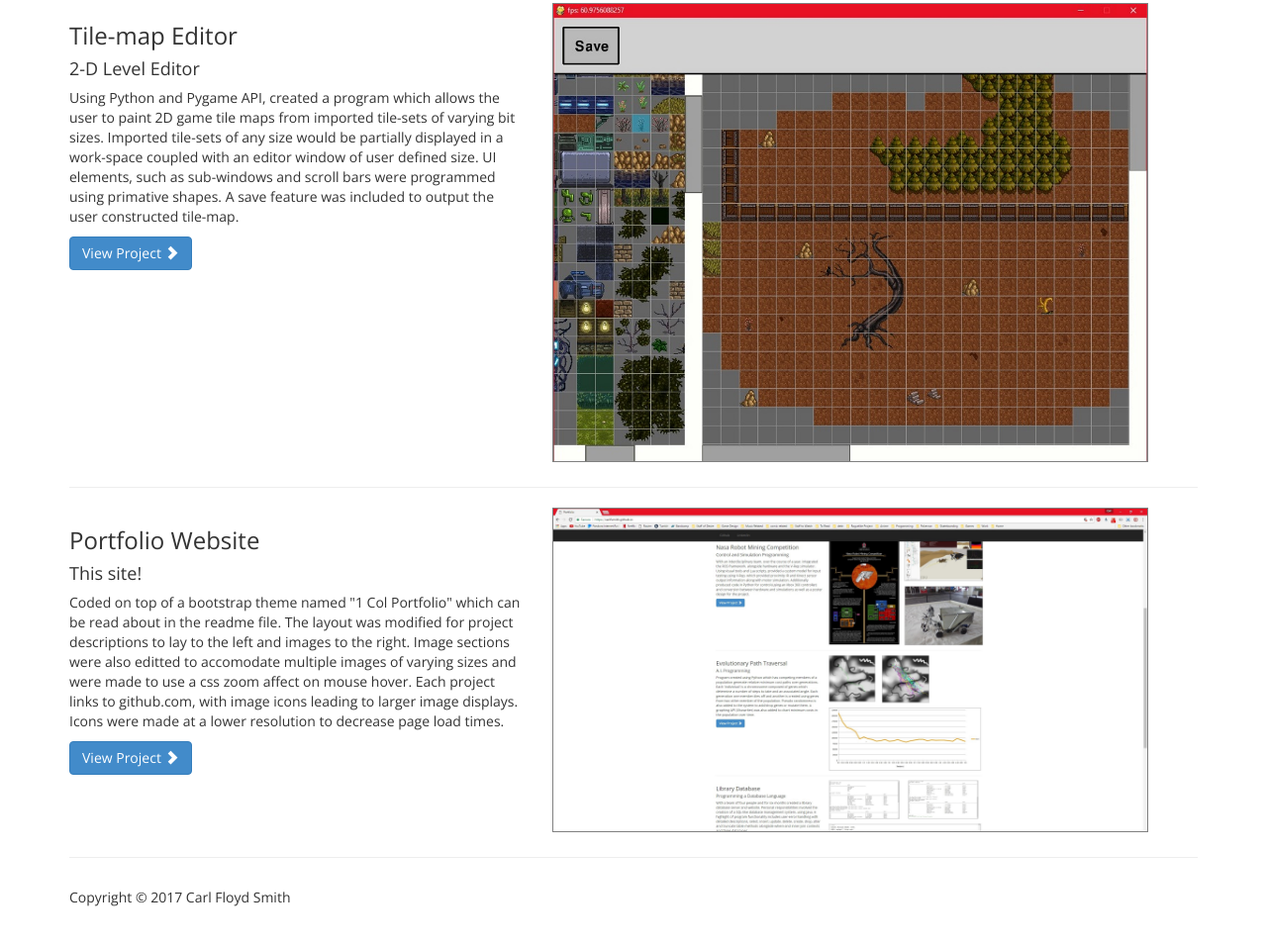
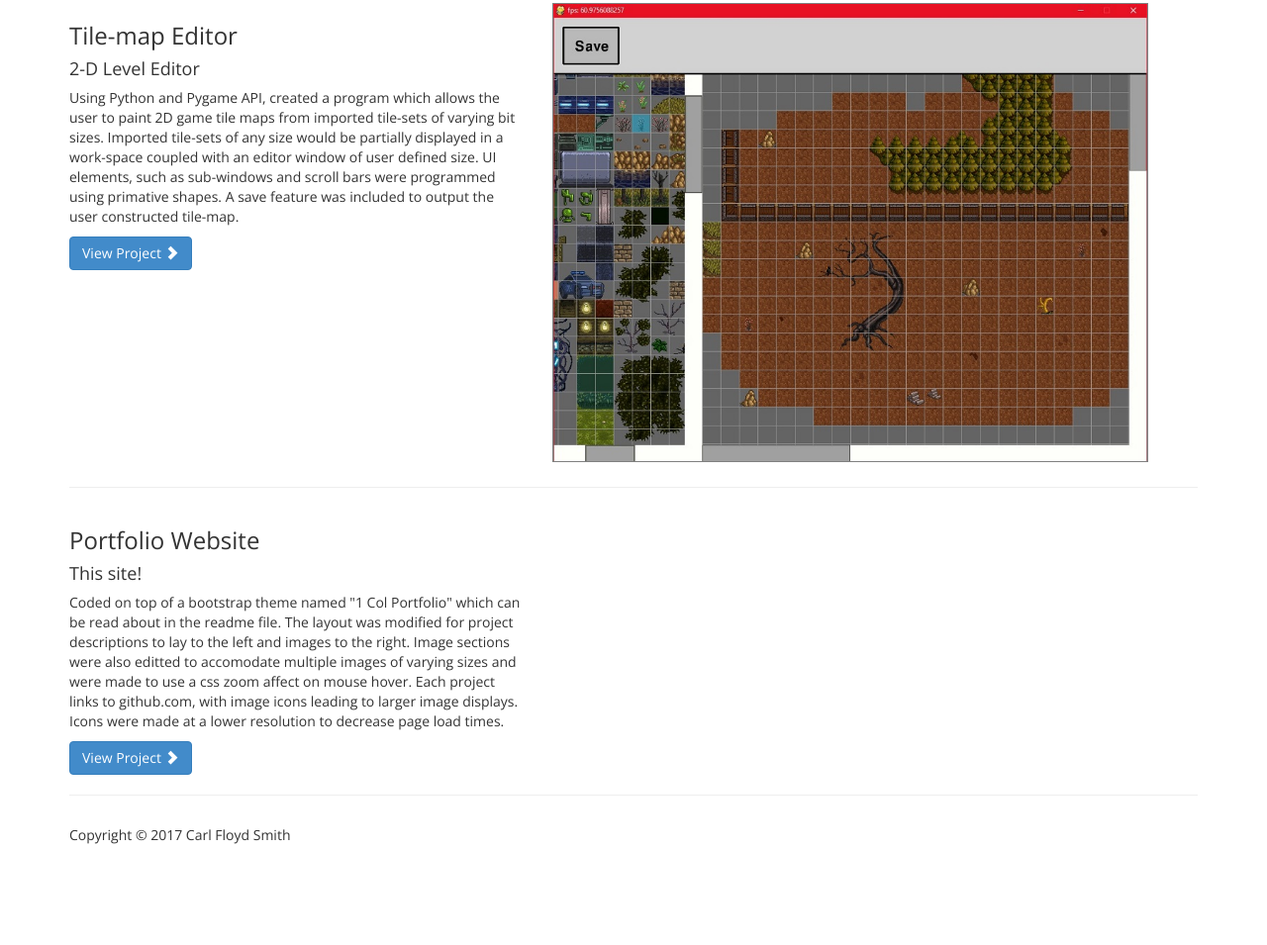
Before and after one commit to carlfsmith/carlfsmith.github.io, a plain HTML site: page index.html in a window 1280 px wide. Shown: the part 2199-3154 px from the top of the page at 99% size. After the commit the page ends 3093 px from the top, so only its background shows below. Drawn offline with nearby package versions, Linux system fonts and the light colour scheme.

Commit message:
Removed Project 6 Images
The images were unnescessary, redundant, and were overly hilarious in a
site-ception, Russian nesting doll kind of way.

```diff
--- a/index.html
+++ b/index.html
@@ -282,13 +282,6 @@
                 <p>Coded on top of a bootstrap theme named "1 Col Portfolio" which can be read about in the readme file. The layout was modified for project descriptions to lay to the left and images to the right. Image sections were also editted to accomodate multiple images of varying sizes and were made to use a css zoom affect on mouse hover. Each project links to github.com, with image icons leading to larger image displays. Icons were made at a lower resolution to decrease page load times.</p>
                 <a class="btn btn-primary" href="https://github.com/carlfsmith/carlfsmith.github.io">View Project <span class="glyphicon glyphicon-chevron-right"></span></a>
             </div>
-            <div class="col-md-7">
-                <div class="img-wrapper">
-					<a href="Project_6\portfolioSite.jpg">
-						<img class="img-responsive" src="Project_6\portfolioSite_LowRes.jpg" HEIGHT="300" WIDTH="600" BORDER="0" alt="">
-					</a>
-				</div>
-            </div>
         </div>
         <!-- /.row -->
 
```
Also changed, not shown: Project_6/portfolioSite.jpg (deleted), Project_6/portfolioSite_LowRes.jpg (deleted), 1 other file.
